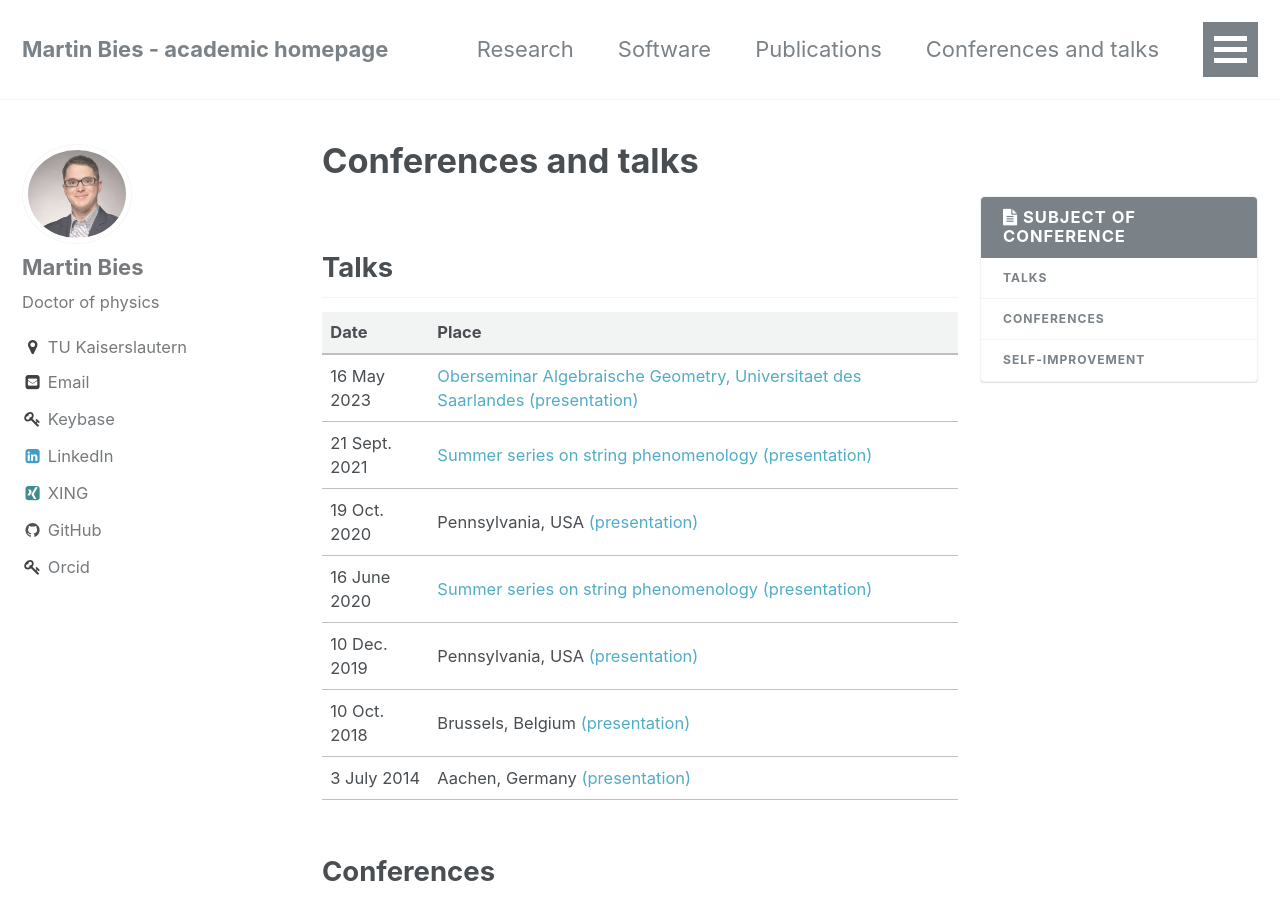
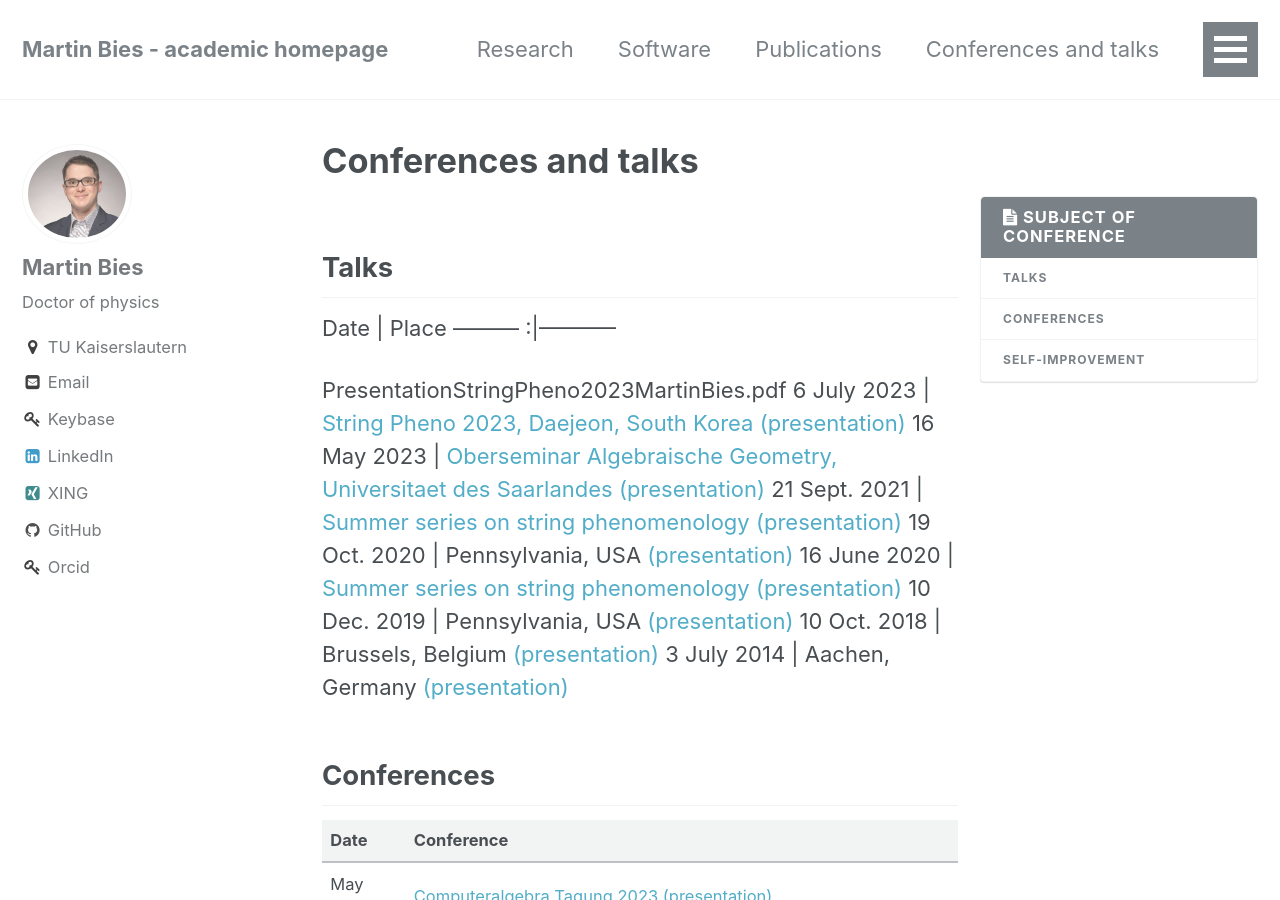
Before and after one commit to MartinBies/MartinBies.github.io, a Jekyll site: the page built from _pages/conferences and talks.md, in a window 1280 px wide and 900 px high. Built offline with Jekyll 4.4.1, drawn with Linux system fonts in a browser that asks for light colours.

Commit message:
Upload slides from string pheno 2023

```diff
--- a/_pages/conferences and talks.md
+++ b/_pages/conferences and talks.md
@@ -8,6 +8,9 @@ permalink: /conferences and talks/
 
  Date | Place
  ---------    :|-----------
+
+ PresentationStringPheno2023MartinBies.pdf
+ 6 July 2023 | [String Pheno 2023, Daejeon, South Korea](https://indico.cern.ch/event/1270020/) [(presentation)](/PresentationStringPheno2023MartinBies.pdf)
  16 May 2023 | [Oberseminar Algebraische Geometry, Universitaet des Saarlandes](https://www.uni-saarland.de/lehrstuhl/lazic/oberseminar-algebraische-geometrie.html) [(presentation)](/TalkSBMay2023.pdf)
  21 Sept. 2021   | [Summer series on string phenomenology](https://sites.google.com/view/string-pheno-seminars/) [(presentation)](/MartinBies-RootBundle-StringSummerSeriesAPresentation.pdf)
  19 Oct. 2020 | Pennsylvania, USA [(presentation)](/TalkUpennOctober19-2020.pdf)
```
Also changed, not shown: 1 other file.
